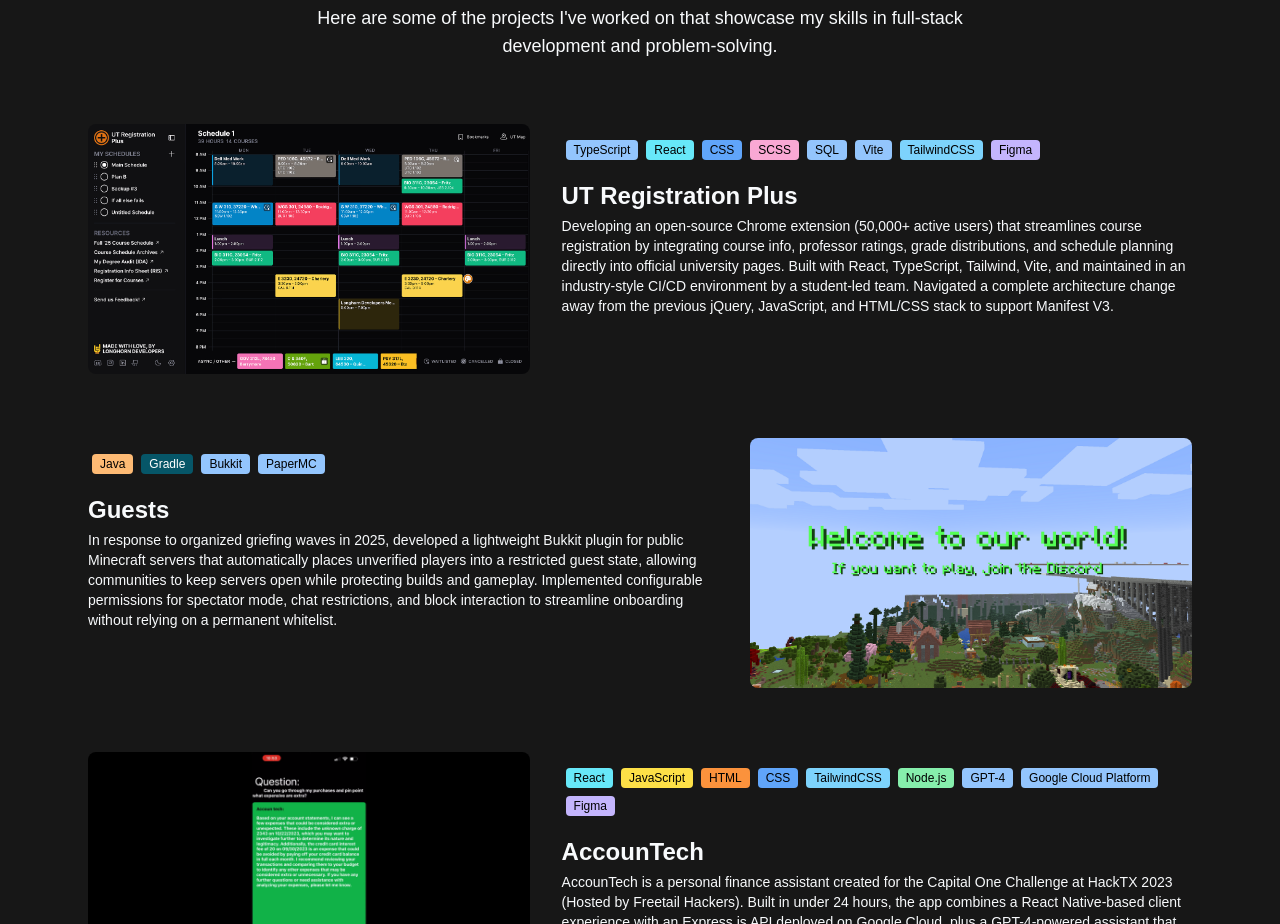
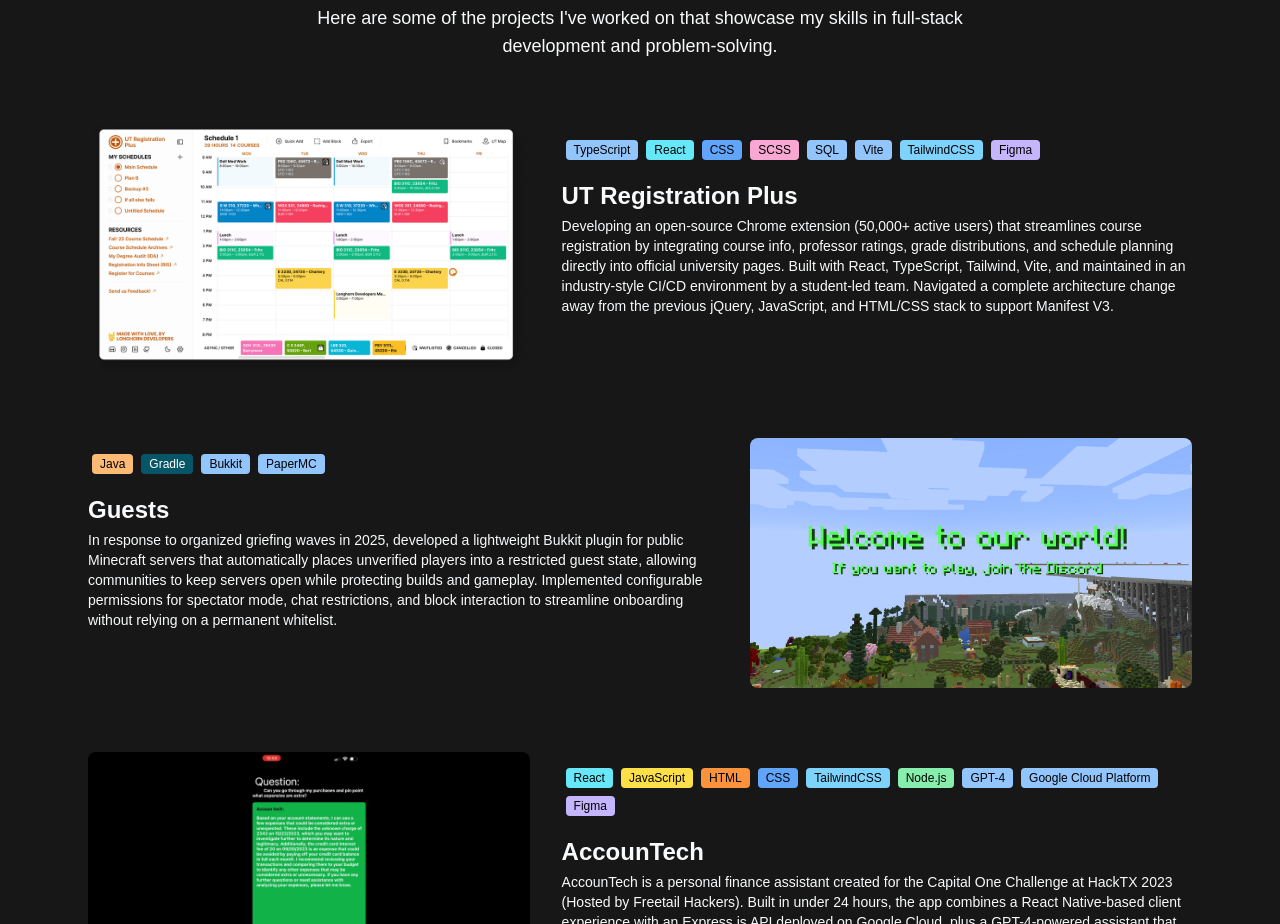
Before and after one commit to DereC4/derek-chen-website, a Next.js app: page / in a window 1280 px wide. Shown: the part 1760-2684 px from the top of the page. Built offline with nearby package versions, Linux system fonts and the light colour scheme; no server answers.

Commit message:
chore: register project pic

```diff
--- a/src/data/projectImages.ts
+++ b/src/data/projectImages.ts
@@ -5,6 +5,7 @@ import slorkWars2 from '@/assets/pics/projects/slorkwars-2.png';
 import guests1 from '@/assets/pics/projects/guestsplugin.png';
 import utgradedist from '@/assets/pics/projects/ut-grade-distribution-viewer.png';
 import utregplus from '@/assets/pics/projects/ut-registration-plus-1.png';
+import utregplus2 from '@/assets/pics/projects/ut-registration-plus-2.png';
 import pearDesktop1 from '@/assets/pics/projects/youtube-music-1.png';
 import pearDesktop2 from '@/assets/pics/projects/youtube-music-2.png';
 import pearDesktop3 from '@/assets/pics/projects/youtube-music-3.png';
@@ -27,7 +28,8 @@ export const projectImages: Record<string, StaticImageData> = {
     'pear-desktop-4': pearDesktop4,
     'pear-desktop-5': pearDesktop5,
     // 3.17.2026 ai did something clever here and found out i accidentally swapped the two, that is crazy, 2023 chatgpt would've never
-    'ut-registration-plus': utregplus,
+    'ut-registration-plus': utregplus2,
+    'ut-registration-plus-2': utregplus,
     'ut-distribution-viewer': utgradedist,
     accountech: accountech,
     trove: trove,
```
